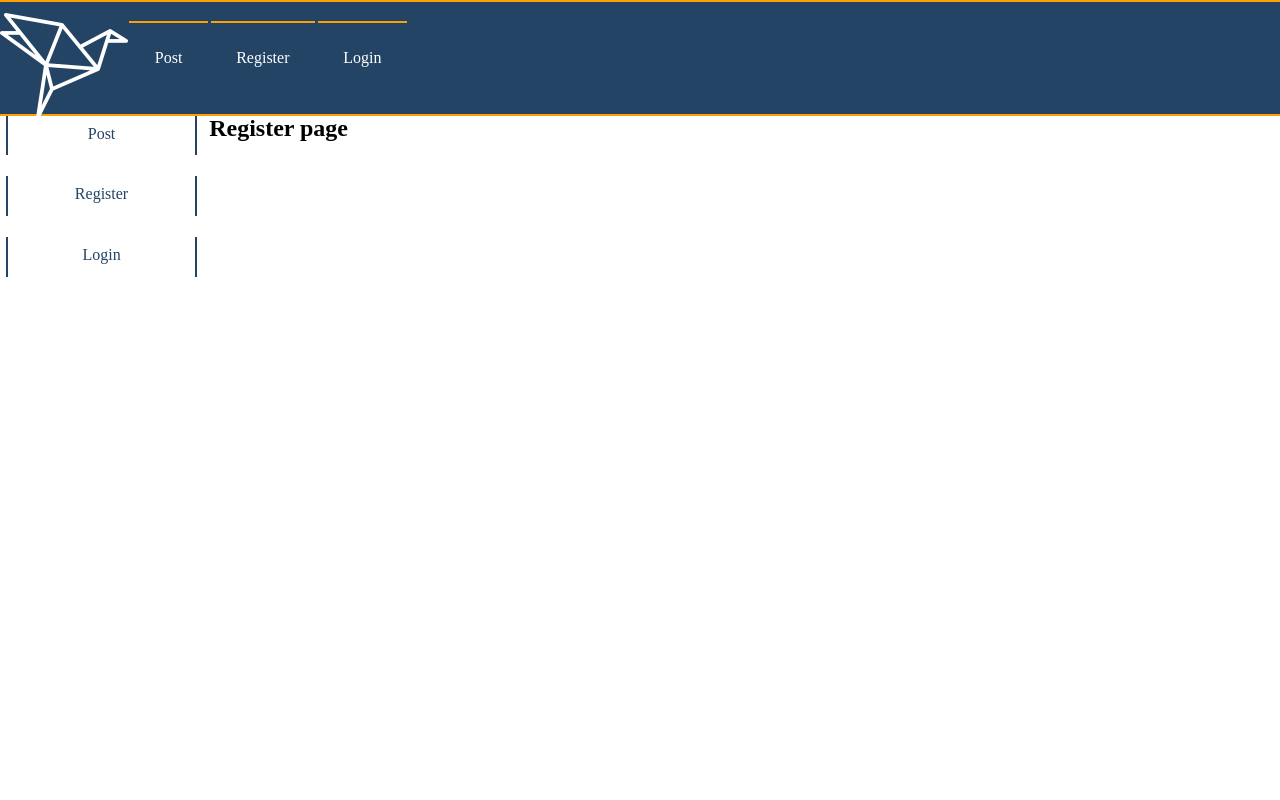
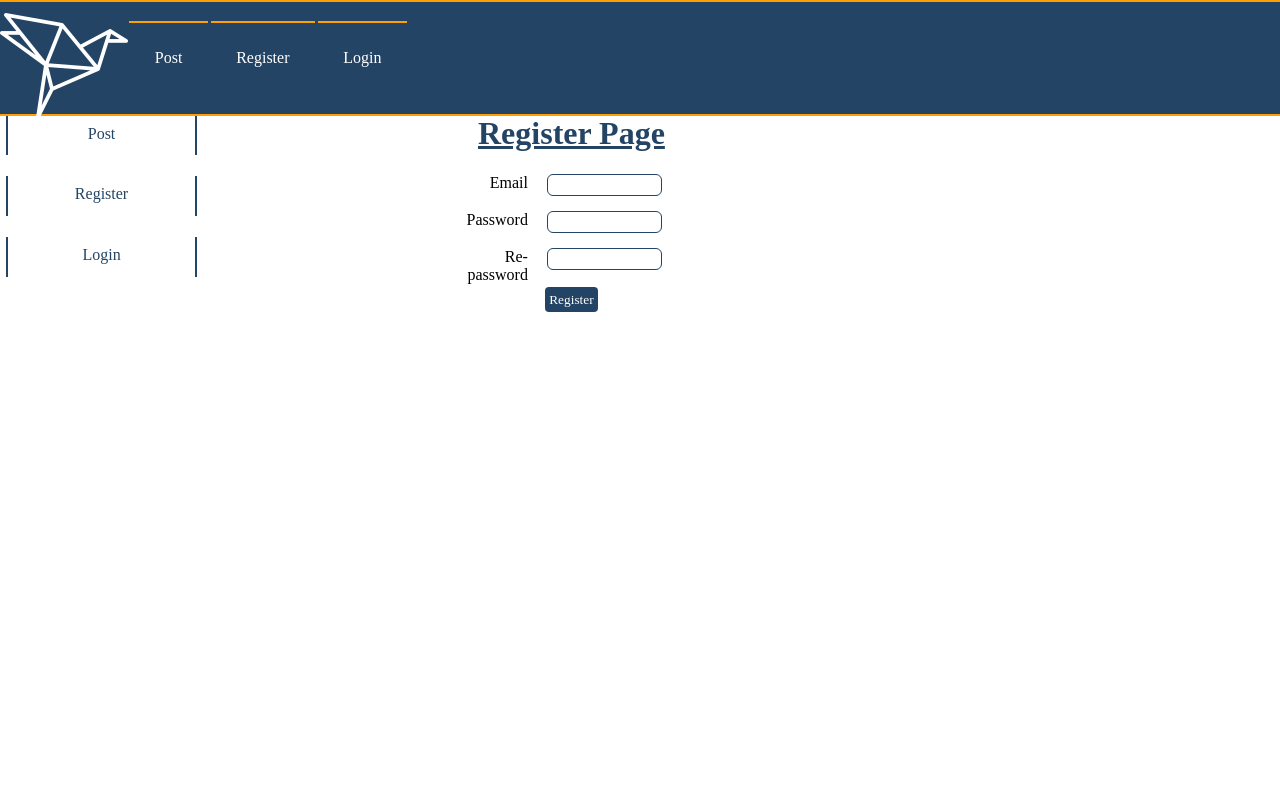
Before and after one commit to vinhhn3/tcd0602-react-origami, a React (Vite) app: page /register in a window 1280 px wide. Shown: the top 800 px of the page. Built offline with nearby package versions, Linux system fonts and the light colour scheme; no server answers.

Commit message:
Implement Register page

```diff
--- a/src/api/OrigamiApi.js
+++ b/src/api/OrigamiApi.js
@@ -1,6 +1,6 @@
 import axios from "axios";
 
-const axiosClient = new axios({
+const axiosClient = axios.create({
   baseURL: "http://localhost:9999/api",
   withCredentials: true,
 });
@@ -9,7 +9,7 @@ const getAllPosts = (limit) => {
   return axiosClient.get(`/origami/all?limit=${limit}`);
 };
 
-const registerUser = (user) => {
+const register = (user) => {
   return axiosClient.post("/user/register", user);
 };
 
@@ -31,7 +31,7 @@ const createPost = (text) => {
 
 const OrigamiApi = {
   getAllPosts,
-  registerUser,
+  register,
   login,
   logout,
   getMyPosts,
--- a/src/context/origami/OrigamiState.jsx
+++ b/src/context/origami/OrigamiState.jsx
@@ -106,6 +106,7 @@ const OrigamiState = (props) => {
         getPublicPosts,
         submitPost,
         registerUser,
+        getPrivatePosts,
       }}
     >
       {props.children}
--- a/src/layout/body/Body.jsx
+++ b/src/layout/body/Body.jsx
@@ -5,7 +5,7 @@ import { MyPosts } from "../../pages/registered/my-posts/MyPosts";
 import { Profile } from "../../pages/registered/profile/Profile";
 import { Home } from "../../pages/shared/home/Home";
 import { Login } from "../../pages/unregistered/login/Login";
-import { Register } from "../../pages/unregistered/register/Register";
+import Register from "../../pages/unregistered/register/Register";
 
 export const Body = () => {
   return (
--- a/src/main.jsx
+++ b/src/main.jsx
@@ -3,8 +3,4 @@ import ReactDOM from "react-dom/client";
 import App from "./App.jsx";
 import "./index.css";
 
-ReactDOM.createRoot(document.getElementById("root")).render(
-  <React.StrictMode>
-    <App />
-  </React.StrictMode>
-);
+ReactDOM.createRoot(document.getElementById("root")).render(<App />);
--- a/src/pages/unregistered/register/Register.jsx
+++ b/src/pages/unregistered/register/Register.jsx
@@ -1,9 +1,78 @@
-import React from "react";
+import React, { useContext, useState } from "react";
+import { useHistory } from "react-router-dom/cjs/react-router-dom";
+import OrigamiContext from "../../../context/origami/OrigamiContext";
 
-export const Register = () => {
+const Register = () => {
+  const origamiContext = useContext(OrigamiContext);
+  const { registerUser } = origamiContext;
+  const [registerInput, setRegisterInput] = useState({
+    username: "",
+    password: "",
+    re_password: "",
+  });
+  let history = useHistory();
+
+  const onChange = (e) => {
+    const { name, value } = e.target;
+    setRegisterInput((prevState) => ({
+      ...prevState,
+      [name]: value,
+    }));
+    console.log(registerInput);
+  };
+
+  const handleSubmit = async (e) => {
+    e.preventDefault();
+    if (registerInput.password !== registerInput.re_password) {
+      alert("Passwords don't match");
+    } else {
+      console.log(registerInput);
+      await registerUser(registerInput);
+      history.push("/profile");
+    }
+  };
+
   return (
-    <div>
-      <h2>Register page</h2>
-    </div>
+    <>
+      <div className="Main">
+        <div className="Register">
+          <h1>Register Page</h1>
+          <form onSubmit={handleSubmit}>
+            <div className="form-control">
+              <label>Email</label>
+              <input
+                type="email"
+                name="username"
+                value={registerInput.username}
+                onChange={onChange}
+              />
+            </div>
+            <div className="form-control">
+              <label>Password</label>
+              <input
+                type="password"
+                name="password"
+                value={registerInput.password}
+                onChange={onChange}
+              />
+            </div>
+            <div className="form-control">
+              <label>Re-password</label>
+              <input
+                type="password"
+                name="re_password"
+                value={registerInput.re_password}
+                onChange={onChange}
+              />
+            </div>
+            <div className="form-control">
+              <button type="submit">Register</button>
+            </div>
+          </form>
+        </div>
+      </div>
+    </>
   );
 };
+
+export default Register;
```
